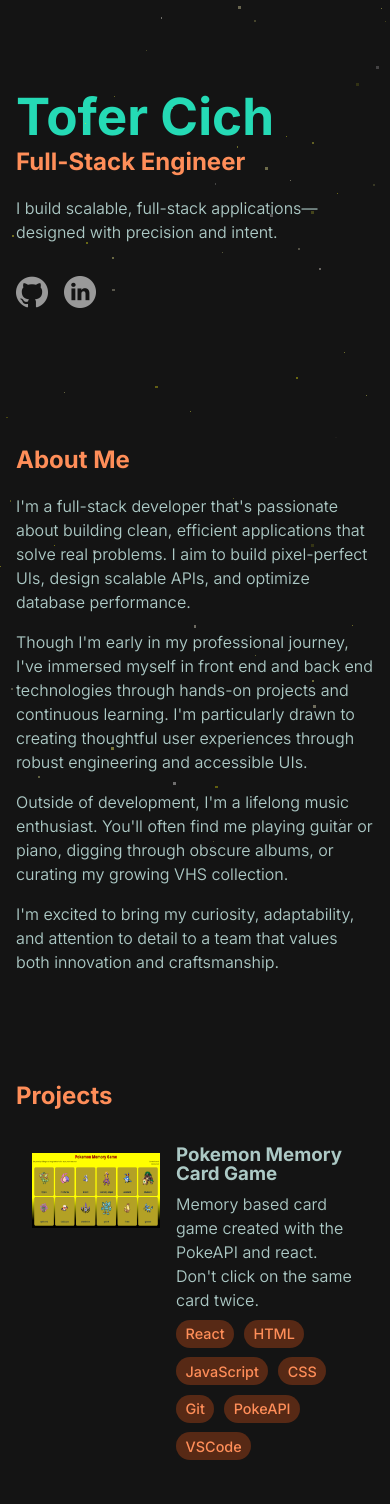
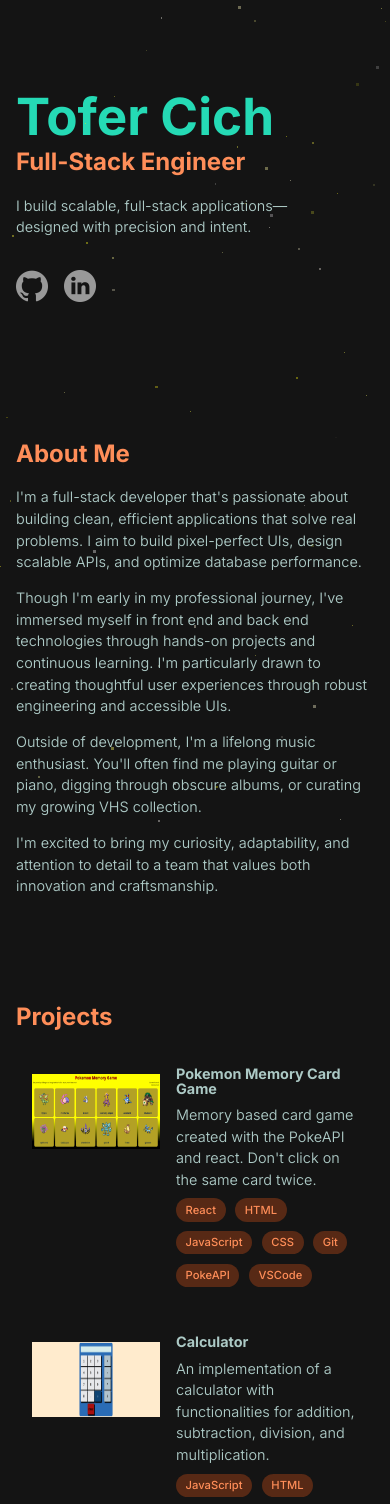
Before and after one commit to tofer-cich/portfolio-website, a React (Vite) app: page / in a window 390 px wide. Shown: the top 1504 px of the page. Built offline with nearby package versions, Linux system fonts and the light colour scheme; a web font is replaced by a local one.

Commit message:
Made font smaller on mobile
Font size was taking up too much real estate on smaller screens

```diff
--- a/src/App.css
+++ b/src/App.css
@@ -245,6 +245,17 @@ main h2 {
 }
 
 @media (max-width: 767px) {
+  .tech-bubbles > span {
+    font-size: .7rem;
+  }
+
+  .project-card-info > h3,
+  p, span {
+    font-size: .9rem;
+  }
+}
+
+@media (min-width: 768px) {
   .tech-bubbles {
     font-size: .9rem;
   }
@@ -260,7 +271,6 @@ h3 {
   box-sizing: border-box;
   padding: .2rem .6rem;
   border-radius: 70px;
-  font-size: .9rem;
 }
 
 .tech-badge {
```
